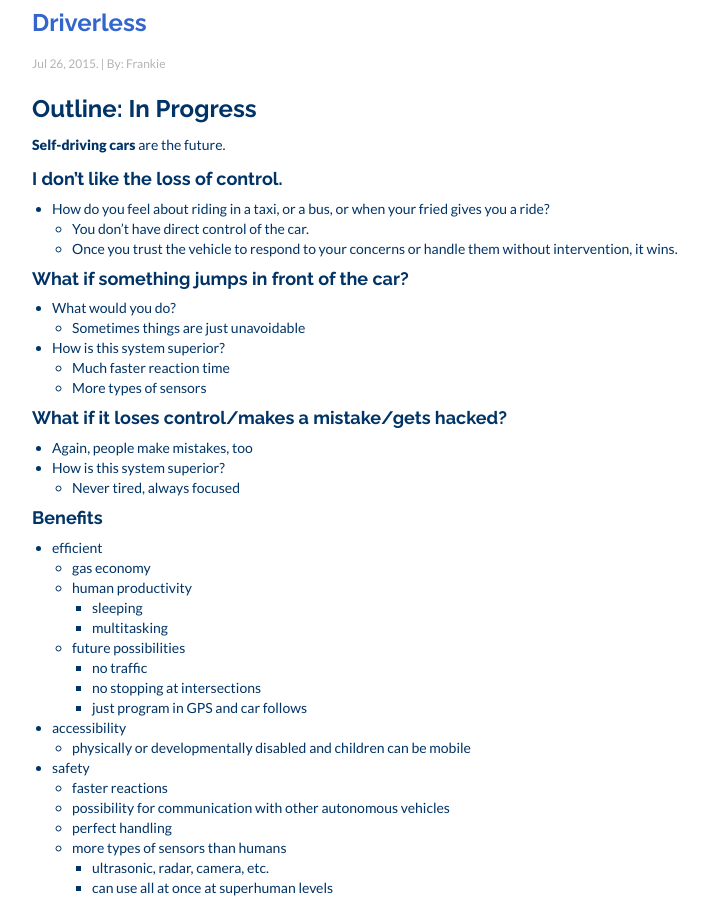
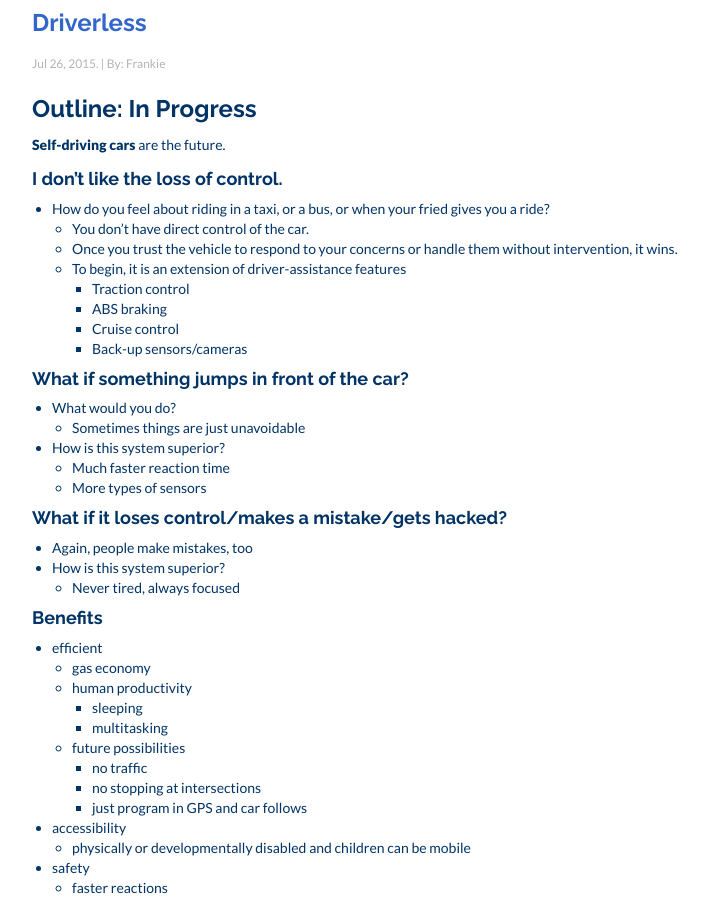
Before and after one commit to IHTFY/-DEFUNCT-frankiemercado.github.io, a Jekyll site: the page built from _posts/blog/2015-07-26-driverless.markdown, in a window 1280 px wide and 900 px high, scrolled down 742 px. Shown: the whole window, without its empty margins (38-746 px from the left). Built offline with Jekyll 4.4.1, drawn with Linux system fonts in a browser that asks for light colours; nearby versions of some CDN libraries.

```diff
--- a/_posts/blog/2015-07-26-driverless.markdown
+++ b/_posts/blog/2015-07-26-driverless.markdown
@@ -20,6 +20,12 @@
 * How do you feel about riding in a taxi, or a bus, or when your fried gives you a ride?
     * You don't have direct control of the car.
     * Once you trust the vehicle to respond to your concerns or handle them without intervention, it wins.
+    * To begin, it is an extension of driver-assistance features
+        * Traction control
+        * ABS braking
+        * Cruise control
+        * Back-up sensors/cameras
+
 
 ####What if something jumps in front of the car?
 * What would you do?
```
Also changed, not shown: assets/img/project/carousel/eyeringside.jpg (added).
